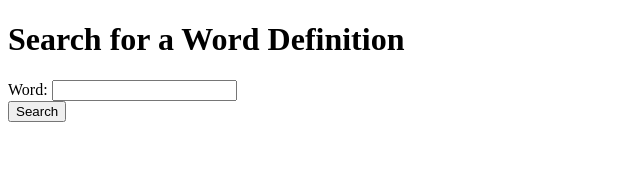
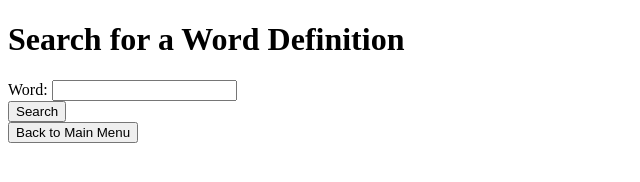
Before and after one commit to LucasHYing/COMP4537Lab4, a plain HTML site: page search.html in a window 1280 px wide. Shown: the whole page, without its empty margins (0-640 px from the left). Drawn offline with Linux system fonts and the light colour scheme.

Commit message:
added back button

```diff
--- a/search.html
+++ b/search.html
@@ -10,6 +10,7 @@
     <input type="text" id="searchWord" name="searchWord" /><br />
     <button id="searchButton">Search</button>
     <div id="response"></div>
+    <button onclick="window.location.href='index.html';">Back to Main Menu</button>
     <script src="./js/script.js" type="module"></script>
   </body>
 </html>
```
Also changed, not shown: store.html (+1 -0 lines).
